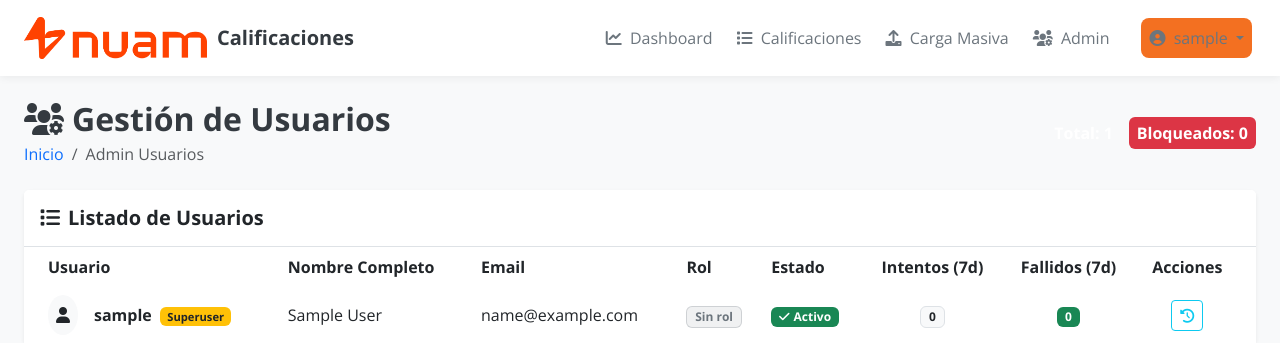
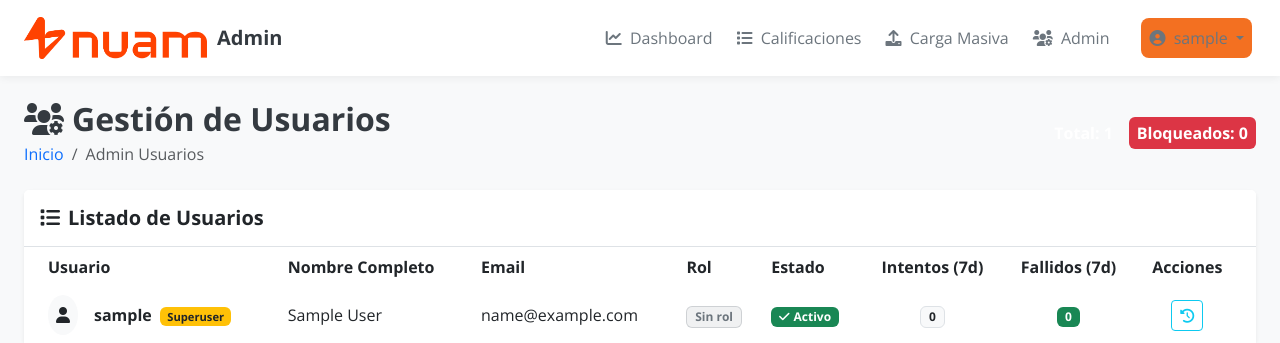
Before and after one commit to Ewniah/nuam_project, a Django app: page /gestion/usuarios/ in a window 1280 px wide. Shown: the top 343 px of the page. Run offline with Django 5.2, Linux system fonts and the light colour scheme; the visitor is signed in with stand-in values (Sample User, id 1); data comes from the database, SQL or seed files in the repository; data that the repository does not hold is empty.

Commit message:
feat(nav): agregar nombre dinamico en navbar para panel de administrador

```diff
--- a/templates/calificaciones/admin/gestionar_usuarios.html
+++ b/templates/calificaciones/admin/gestionar_usuarios.html
@@ -2,6 +2,7 @@
 {% load static %}
 
 {% block title %}Gestión de Usuarios - NUAM Exchange{% endblock %}
+{% block navbar_section %}Admin{% endblock %}
 
 {% block content %}
 <div class="page-header mb-4">
--- a/templates/calificaciones/admin/historial_login.html
+++ b/templates/calificaciones/admin/historial_login.html
@@ -2,6 +2,7 @@
 {% load static %}
 
 {% block title %}Historial de Login - {{ usuario.username }} - NUAM Exchange{% endblock %}
+{% block navbar_section %}Historial Login{% endblock %}
 
 {% block content %}
 <div class="page-header mb-4">
```
